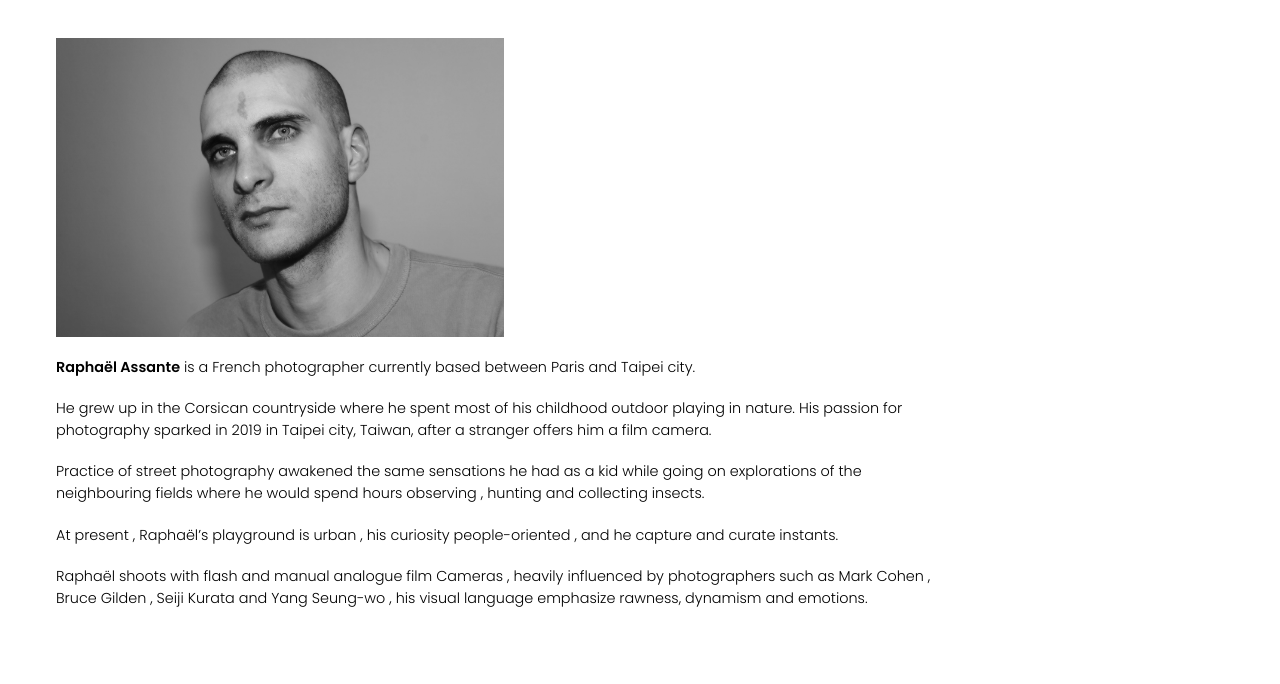
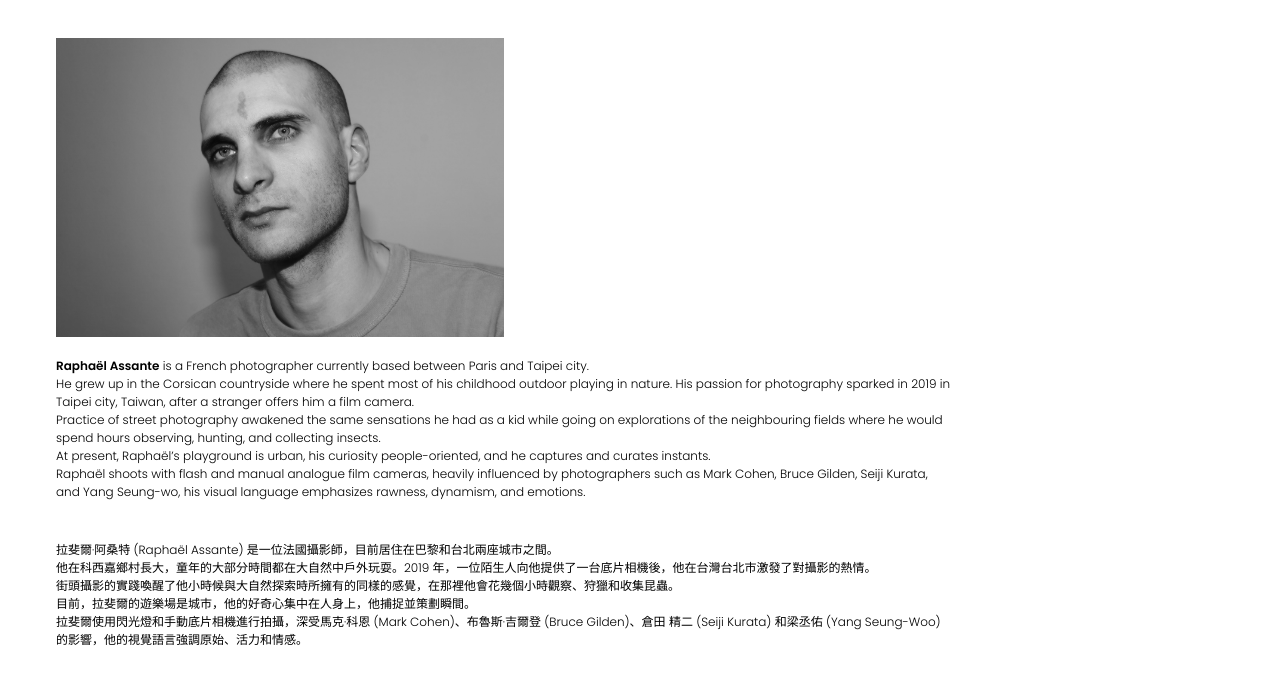
Before and after one commit to JulienArbellini/raphaelassant, a website: page src/contact.html in a window 1280 px wide. Shown: the part 90-774 px from the top of the page. Drawn offline with nearby package versions, Linux system fonts and the light colour scheme.

Commit message:
texte chinois

```diff
--- a/src/contact.html
+++ b/src/contact.html
@@ -84,14 +84,16 @@
   id="content"
   class="flex flex-col lg:items-start lg:justify-start justify-center items-center h-full w-full sm:ml-14"
 >
-        <div
-          class="font-[300] w-[85%] lg:w-[70%] flex flex-col gap-5 text-[1.8vh] mt-14 sm:mt-32"
-        >
+  <div class="font-[300] w-[85%] lg:w-[70%] flex flex-col gap-5 text-[1.5vh] mt-14 sm:mt-32">
+
     <img
     src="./images/Raphael.jpg"
     class="h-auto w-[100%] sm:w-[50%] sm:object-contain"
     alt=""
   />
+    <!-- Bloc de texte en anglais -->
+    <div id="english-text">
+
       <div>
         <span class="font-semibold">Raphaël Assante</span> is a French
         photographer currently based between Paris and Taipei city.
@@ -105,21 +107,42 @@
       <div>
         Practice of street photography awakened the same sensations he had
         as a kid while going on explorations of the neighbouring fields
-            where he would spend hours observing , hunting and collecting
+        where he would spend hours observing, hunting, and collecting
         insects.
       </div>
       <div>
-            At present , Raphaël’s playground is urban , his curiosity
-            people-oriented , and he capture and curate instants.
+        At present, Raphaël’s playground is urban, his curiosity
+        people-oriented, and he captures and curates instants.
       </div>
       <div>
-            Raphaël shoots with flash and manual analogue film Cameras , heavily
-            influenced by photographers such as Mark Cohen , Bruce Gilden ,
-            Seiji Kurata and Yang Seung-wo , his visual language emphasize
-            rawness, dynamism and emotions.
+        Raphaël shoots with flash and manual analogue film cameras, heavily
+        influenced by photographers such as Mark Cohen, Bruce Gilden,
+        Seiji Kurata, and Yang Seung-wo, his visual language emphasizes
+        rawness, dynamism, and emotions.
+      </div>
+    </div>
+
+    <!-- Bloc de texte en chinois -->
+    <div id="chinese-text" class="mt-5 mb-10">
+      <div>
+        拉斐爾·阿桑特 (Raphaël Assante) 是一位法國攝影師，目前居住在巴黎和台北兩座城市之間。
+      </div>
+      <div>
+        他在科西嘉鄉村長大，童年的大部分時間都在大自然中戶外玩耍。2019 年，一位陌生人向他提供了一台底片相機後，他在台灣台北市激發了對攝影的熱情。
+      </div>
+      <div>
+        街頭攝影的實踐喚醒了他小時候與大自然探索時所擁有的同樣的感覺，在那裡他會花幾個小時觀察、狩獵和收集昆蟲。
+      </div>
+      <div>
+        目前，拉斐爾的遊樂場是城市，他的好奇心集中在人身上，他捕捉並策劃瞬間。
+      </div>
+      <div>
+        拉斐爾使用閃光燈和手動底片相機進行拍攝，深受馬克·科恩 (Mark Cohen)、布魯斯·吉爾登 (Bruce Gilden)、倉田 精二 (Seiji Kurata) 和梁丞佑 (Yang Seung-Woo) 的影響，他的視覺語言強調原始、活力和情感。
       </div>
     </div>
   </div>
+</div>
+
     </div>
   </body>
   <script>
--- a/src/script.js
+++ b/src/script.js
@@ -162,6 +162,7 @@ $(document).ready(function() {
     $.ajaxSetup({ cache: false });
     //  menu-content
     let menuContent = $("#menu-list");
+    let chContent = $("#text-chinese");
 
     //title
     let title = $("#title");
@@ -188,6 +189,7 @@ $(document).ready(function() {
     chTitle.css("top", heightImage + topImage + "px");
     fontSizeAdapted(chTitle, widthImage / 2, 300);
     chTitle.css("left", leftImage + widthImage / 2 + "px");
+    // chContent.css("left", leftImage + widthImage / 2 + "px");
 
     // Application de la hauteur au titre en français
     let frTitle = $("#vertical");
@@ -208,6 +210,8 @@ $(document).ready(function() {
     titleDescr.css("max-height", heightImage * 0.6 + "px");
     titleDescr.css("left", leftImage + widthImage + 30 + "px");
     menuContent.css("width", mainImage.width() + "px");
+    // chContent.css("width", mainImage.width() + menuContent.width() + chTitle.width() + "px");
+
 
   }
 
```
Also changed, not shown: src/index.html (+2 -2 lines), src/output.css. Lines whose indentation alone changed are shown as unchanged.
